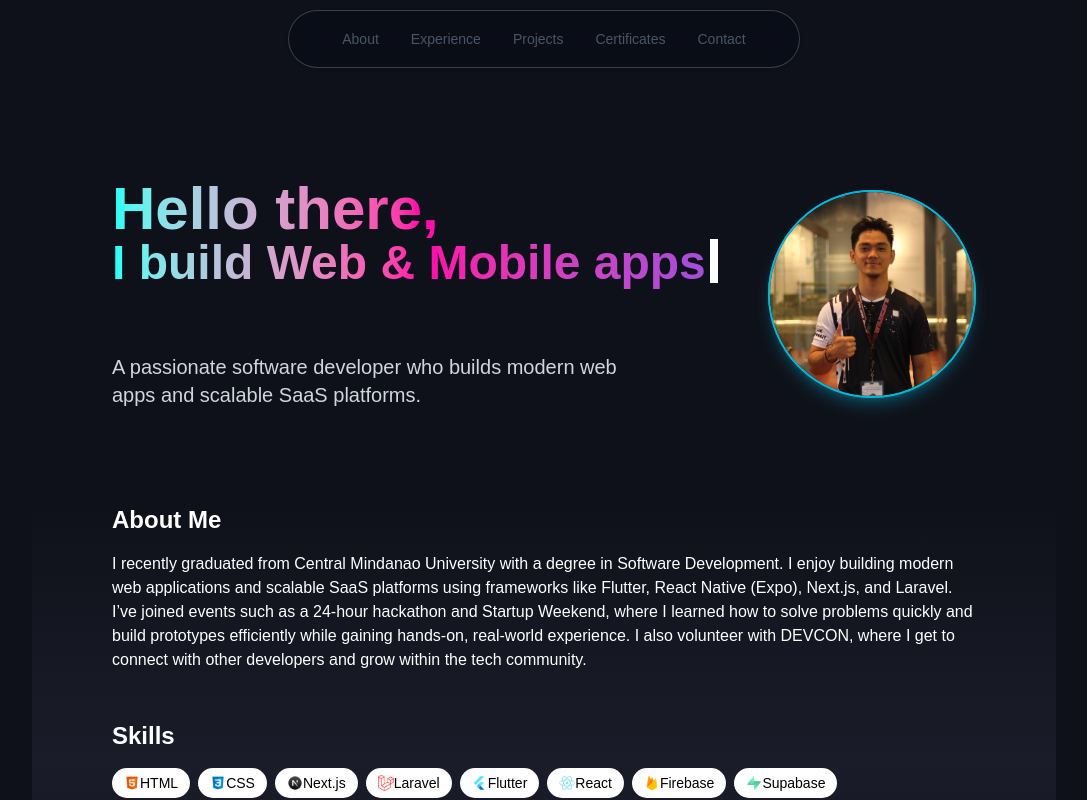
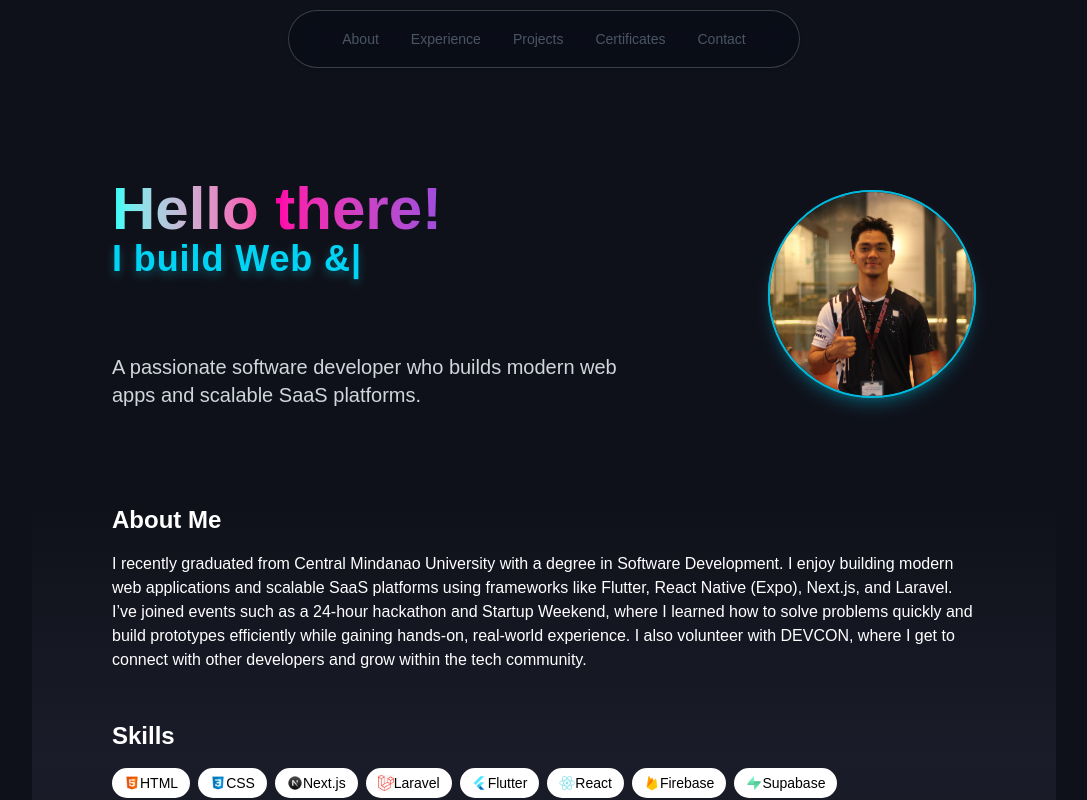
Before and after one commit to thecatisdead/my-portfolio, a Next.js app: page / in a window 1280 px wide. Shown: the top 800 px of the page, without its empty margins (96-1183 px from the left). Built offline with nearby package versions, Linux system fonts and the light colour scheme.

Commit message:
change the intro design

```diff
--- a/src/app/components/Introduction.tsx
+++ b/src/app/components/Introduction.tsx
@@ -7,28 +7,13 @@ export default function Introduction() {
   return (
     <section className="min-h-[420px] bg-[#0F111A] flex flex-col md:flex-row items-center justify-center px-4 sm:px-6 md:px-12 lg:px-20 gap-10">
       <div className="flex-1 text-center md:text-left">
-        <p className="text-3xl sm:text-4xl md:text-5xl min-h-[96px] md:min-h-[150px] font-bold bg-gradient-to-r from-[#00FFF7] via-[#FF00A8] to-[#9D4EDD] bg-clip-text text-transparent">
-          {/* <TypeAnimation
-        sequence={[
-          "Hello, I'm Regeryl", // text
-          1000,                 // wait 1s
-        //   "Full-Stack Developer",
-        //   2000,<div className="circuit-line horizontal" style={{ top: "18px", right: "30px", width: "20px",  transform: "rotate(130deg)" }}></div>
-
-        //   "Cyberpunk Coder 🚀",
-        //   2000
-        ]}
-        wrapper="span"
-        speed={10}
-        // repeat={Infinity}
-      /> */}
-          <p className="text-4xl sm:text-5xl md:text-5xl lg:text-6xl">
-            Hello there,
-          </p>
-          <span className="flex items-bottom">
+        <p className="text-3xl sm:text-4xl md:text-4xl min-h-[96px] md:min-h-[150px] font-bold">
+          <span className=" md:text-6xl sm:text-5xl bg-gradient-to-r from-[#00FFF7] via-[#FF00A8] to-[#9D4EDD] bg-clip-text text-transparent">
+            Hello there!
+          </span>
+          <span className="flex items-bottom text-cyan-400 font-semibold tracking-wide drop-shadow-lg drop-shadow-cyan-400/30">
             <TypeAnimation
               sequence={[
-                1000,
                 "I'm Regeryl",
                 1000,
                 "I'm a Software Developer",
@@ -38,11 +23,10 @@ export default function Introduction() {
               ]}
               speed={70}
               deletionSpeed={60}
-              cursor={false}
+              cursor={true}
               repeat={Infinity}
               style={{ whiteSpace: "pre-line", display: "inline-block" }}
             />
-            <span className="inline-block w-1 sm:w-1.5 md:w-2 h-8 sm:h-9 md:h-11 bg-white ml-1 animate-blink mt-0 sm:mt-0 md:mt-0"></span>
           </span>
         </p>
 
```
